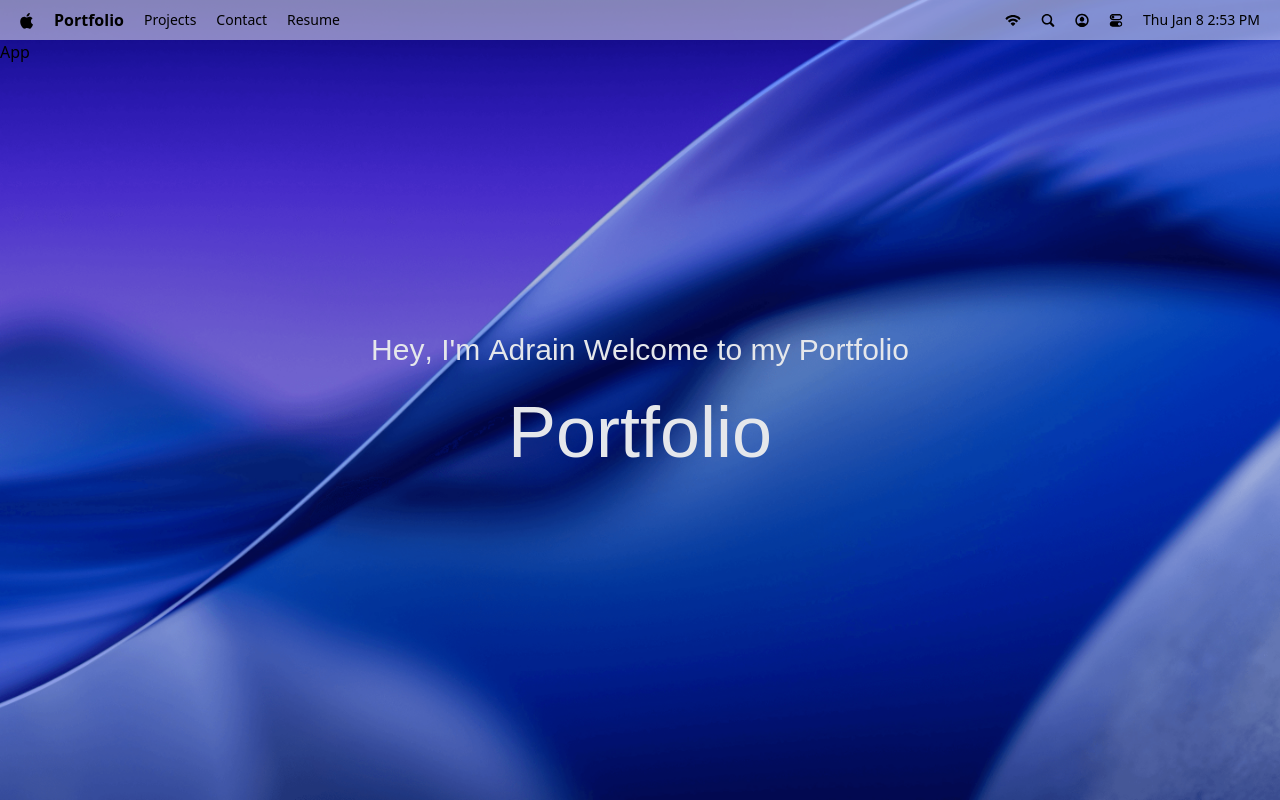
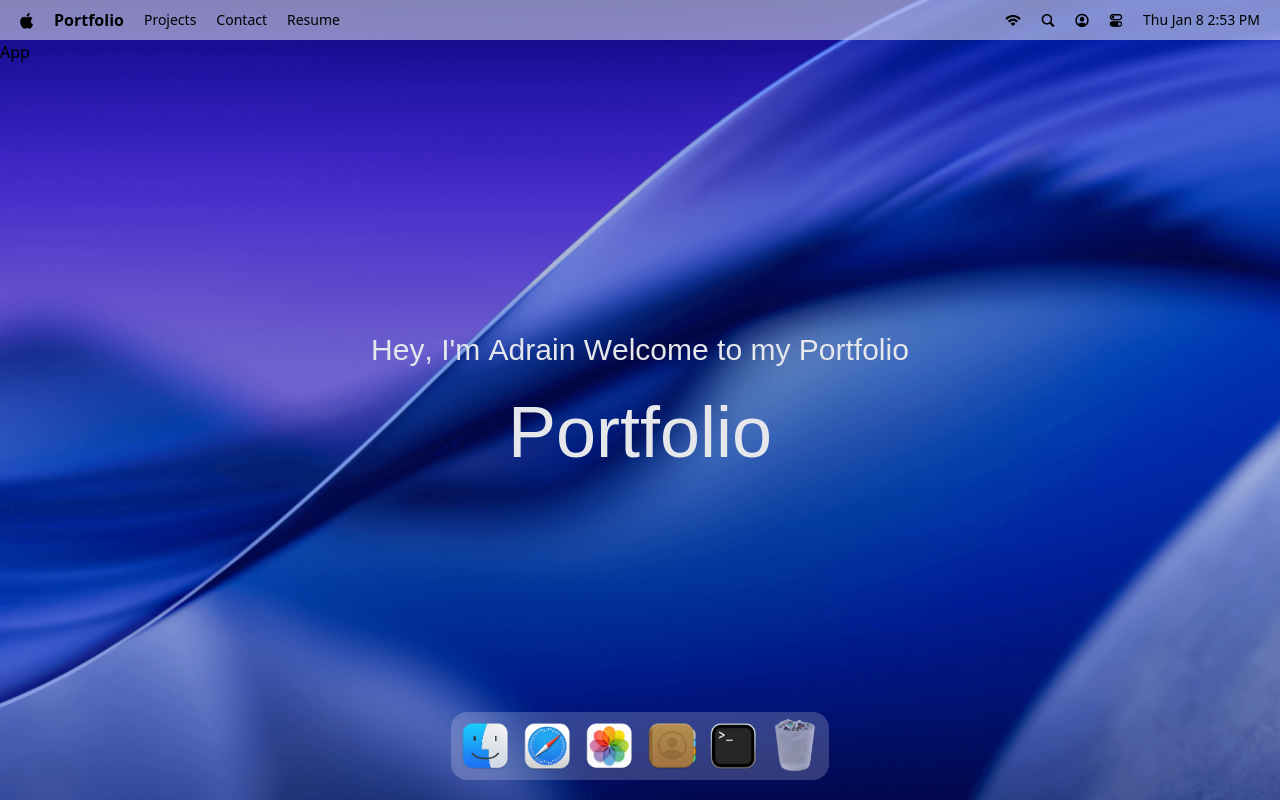
Before and after one commit to Geniroh/macos-portfolio, a React (Vite) app: page / in a window 1280 px wide. Built offline with nearby package versions, Linux system fonts and the light colour scheme; a web font is replaced by a local one.

Commit message:
dock presentation

```diff
--- a/package.json
+++ b/package.json
@@ -17,6 +17,7 @@
     "lucide-react": "^0.562.0",
     "react": "^19.2.0",
     "react-dom": "^19.2.0",
+    "react-tooltip": "^5.30.0",
     "tailwindcss": "^4.1.18"
   },
   "devDependencies": {
--- a/src/App.tsx
+++ b/src/App.tsx
@@ -1,10 +1,11 @@
-import { Navbar, Welcome } from "#components/index";
+import { Navbar, Welcome, Dock } from "#components/index";
 
 const App = () => {
   return (
     <main>
       <Navbar />
       <Welcome />
+      <Dock />
       App
     </main>
   );
--- /dev/null
+++ b/src/components/Dock.tsx
@@ -0,0 +1,192 @@
+// import { useRef } from "react";
+// import type { DockApp } from "#constants/constants.types";
+// import { dockApps } from "#constants/index";
+// import { Tooltip } from "react-tooltip";
+// import { useGSAP } from "@gsap/react";
+// import gsap from "gsap";
+
+// const Dock = () => {
+//   const dockRef = useRef(null);
+
+//   useGSAP(() => {
+//     const dock = dockRef.current;
+//     if (!dock) return;
+
+//     const icons = dock.querySelectorAll(".dock-icon");
+
+//     const animateIcons = (mouseX) => {
+//       const { left } = dock.getBoundingClientRect();
+
+//       icons.forEach((icon) => {
+//         const { left: iconLeft, width } = icon.getBoundingClientRect();
+
+//         const center = iconLeft - left + width / 2;
+//         const distance = Math.abs(mouseX - center);
+
+//         const intensity = Math.exp(-(distance ** 2.5) / 2000);
+
+//         gsap.to(icon, {
+//           scale: 1 + 0.25 * intensity,
+//           y: -15 * intensity,
+//           duration: 0.2,
+//           ease: "power1.out",
+//         });
+//       });
+//     };
+
+//     const handleMouseMove = (e) => {
+//       const { left } = dock.getBoundingClientRect();
+//       animateIcons(e.clientX - left);
+//     };
+
+//     const resetIcons = () => {
+//       icons.forEach((icon) =>
+//         gsap.to(icon, {
+//           scale: 1,
+//           y: 0,
+//           duration: 0.3,
+//           ease: "power1.out",
+//         })
+//       );
+//     };
+//     dock.addEventListener("mousemove", handleMouseMove);
+//     dock.addEventListener("mouseleave", resetIcons);
+
+//     return () => {
+//       dock.removeEventListener("mousemove", handleMouseMove);
+//       dock.removeEventListener("mouseleave", resetIcons);
+//     };
+//   }, []);
+//   const toggleApp = (app: DockApp) => {
+//     console.log(`Toggling app: ${app.name}`);
+//   };
+//   return (
+//     <section id="dock">
+//       <div ref={dockRef} className="dock-container">
+//         {dockApps.map((app: DockApp) => (
+//           <div key={app.id} className="relative flex justify-center ">
+//             <button
+//               type="button"
+//               className="dock-icon"
+//               aria-label={app.name}
+//               data-tooltip-id="dock-tooltip"
+//               data-tooltip-content={app.name}
+//               data-tooltip-delay-show={150}
+//               disabled={!app.canOpen}
+//               onClick={() => toggleApp(app)}
+//             >
+//               <img
+//                 src={`/images/${app.icon}`}
+//                 alt={app.name}
+//                 className={app.canOpen ? "" : "opacity-60"}
+//                 loading="lazy"
+//               />
+//             </button>
+//           </div>
+//         ))}
+
+//         <Tooltip id="dock-tooltip" place="top" className="tooltip" />
+//       </div>
+//     </section>
+//   );
+// };
+
+// export default Dock;
+
+import { useRef, type JSX } from "react";
+import type { DockApp } from "#constants/constants.types";
+import { dockApps } from "#constants/index";
+import { Tooltip } from "react-tooltip";
+import { useGSAP } from "@gsap/react";
+import gsap from "gsap";
+
+const Dock = (): JSX.Element => {
+  const dockRef = useRef<HTMLDivElement>(null);
+
+  useGSAP(() => {
+    const dock = dockRef.current;
+    if (!dock) return;
+
+    const icons = dock.querySelectorAll<HTMLButtonElement>(".dock-icon");
+
+    const animateIcons = (mouseX: number): void => {
+      const { left } = dock.getBoundingClientRect();
+
+      icons.forEach((icon) => {
+        const { left: iconLeft, width } = icon.getBoundingClientRect();
+
+        const center = iconLeft - left + width / 2;
+        const distance = Math.abs(mouseX - center);
+
+        const intensity = Math.exp(-(distance ** 2.5) / 2000);
+
+        gsap.to(icon, {
+          scale: 1 + 0.25 * intensity,
+          y: -15 * intensity,
+          duration: 0.2,
+          ease: "power1.out",
+        });
+      });
+    };
+
+    const handleMouseMove = (e: MouseEvent): void => {
+      const { left } = dock.getBoundingClientRect();
+      animateIcons(e.clientX - left);
+    };
+
+    const resetIcons = (): void => {
+      icons.forEach((icon) =>
+        gsap.to(icon, {
+          scale: 1,
+          y: 0,
+          duration: 0.3,
+          ease: "power1.out",
+        })
+      );
+    };
+
+    dock.addEventListener("mousemove", handleMouseMove);
+    dock.addEventListener("mouseleave", resetIcons);
+
+    return () => {
+      dock.removeEventListener("mousemove", handleMouseMove);
+      dock.removeEventListener("mouseleave", resetIcons);
+    };
+  }, []);
+
+  const toggleApp = (app: DockApp): void => {
+    console.log(`Toggling app: ${app.name}`);
+  };
+
+  return (
+    <section id="dock">
+      <div ref={dockRef} className="dock-container">
+        {dockApps.map((app: DockApp) => (
+          <div key={app.id} className="relative flex justify-center ">
+            <button
+              type="button"
+              className="dock-icon"
+              aria-label={app.name}
+              data-tooltip-id="dock-tooltip"
+              data-tooltip-content={app.name}
+              data-tooltip-delay-show={150}
+              disabled={!app.canOpen}
+              onClick={() => toggleApp(app)}
+            >
+              <img
+                src={`/images/${app.icon}`}
+                alt={app.name}
+                className={app.canOpen ? "" : "opacity-60"}
+                loading="lazy"
+              />
+            </button>
+          </div>
+        ))}
+
+        <Tooltip id="dock-tooltip" place="top" className="tooltip" />
+      </div>
+    </section>
+  );
+};
+
+export default Dock;
--- a/src/components/index.ts
+++ b/src/components/index.ts
@@ -1,4 +1,5 @@
 import Navbar from "#components/Navbar";
 import Welcome from "#components/Welcome";
+import Dock from "#components/Dock";
 
-export { Navbar, Welcome };
+export { Navbar, Welcome, Dock };
```
Also changed, not shown: 1 other file (tests, documents, lock files or other folders).
